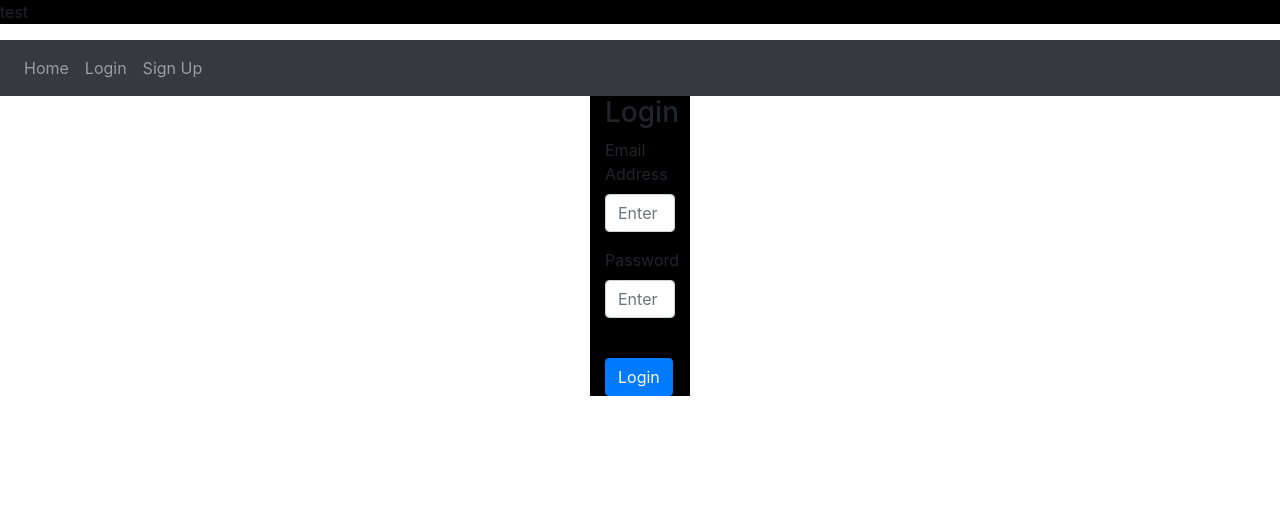
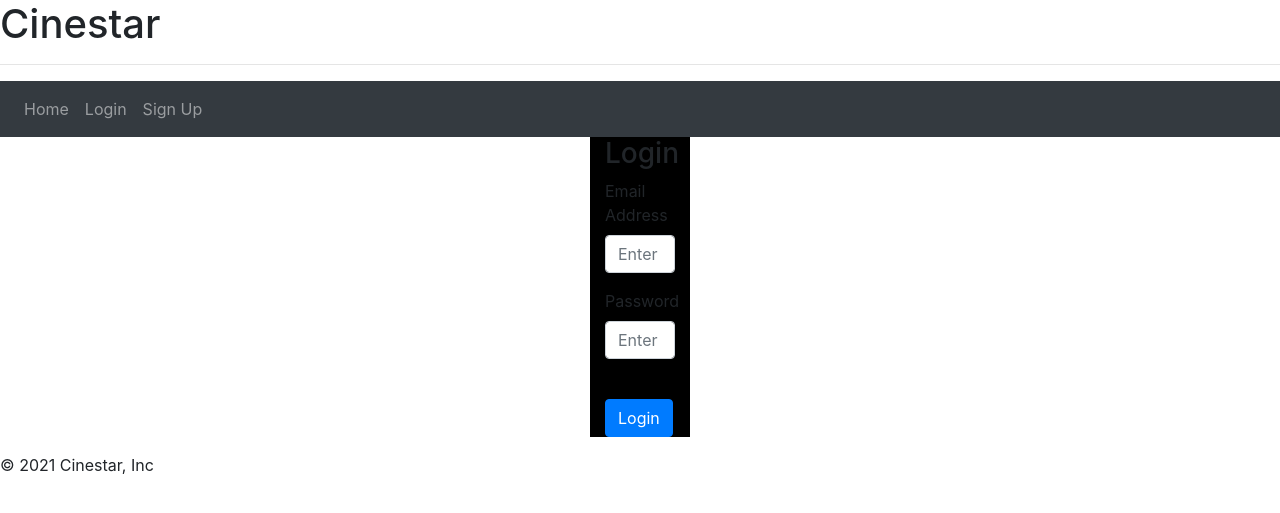
Before and after one commit to SiboraBaboci/cinema-theater, a Flask app: page /login in a window 1280 px wide. Shown: the top 513 px of the page. Run offline with Flask 2, Linux system fonts and the light colour scheme; some libraries are stand-ins or nearby versions.

Commit message:
inserted title and footer

```diff
--- a/website/template/base.html
+++ b/website/template/base.html
@@ -3,10 +3,17 @@
   <head>
     <meta charset="utf-8" />
     <meta name="viewport" content="width=device-width, initial-scale=1" />
+    <!-- bootstrap -->
     <link rel="stylesheet" href="https://maxcdn.bootstrapcdn.com/bootstrap/4.5.2/css/bootstrap.min.css">
+    <!-- local css -->
     <link rel="stylesheet" href="{{ url_for('static',filename='stylesheets/style.css') }}">
 
+    <!-- google fonts api -->
+    <link rel="preconnect" href="https://fonts.googleapis.com">
+    <link rel="preconnect" href="https://fonts.gstatic.com" crossorigin>
+    <link href="https://fonts.googleapis.com/css2?family=Russo+One&display=swap" rel="stylesheet">
 
+    <!-- jquery + other bootstrap apis -->
     <script src="https://ajax.googleapis.com/ajax/libs/jquery/3.5.1/jquery.min.js"></script>
     <script src="https://cdnjs.cloudflare.com/ajax/libs/popper.js/1.16.0/umd/popper.min.js"></script>
     <script src="https://maxcdn.bootstrapcdn.com/bootstrap/4.5.2/js/bootstrap.min.js"></script>
@@ -14,7 +21,10 @@
     <title>{% block title %}Home{% endblock %}</title>
   </head>
   <body>
-    <p id="test">test</p>
+    <div class="base_header_container">
+      <h1 class="base_header"> Cinestar </h1>
+    </div>
+    <hr class="base_seperation_line"></hr>
     <nav class="navbar navbar-expand-lg navbar-dark bg-dark">
       <button
         class="navbar-toggler"
@@ -61,6 +71,13 @@
     {% endif %} {% endfor %} {% endif %} {% endwith %}
 
     <div class="container">{% block content %} {% endblock %}</div>
+
+    <footer id="base_footer_style" class="footer mt-auto py-3">
+      <div class="main_terms">
+        © 2021 Cinestar, Inc
+      </div>
+    </footer>
+
     <script
       src="https://code.jquery.com/jquery-3.2.1.slim.min.js"
       integrity="sha384-KJ3o2DKtIkvYIK3UENzmM7KCkRr/rE9/Qpg6aAZGJwFDMVNA/GpGFF93hXpG5KkN"
```
